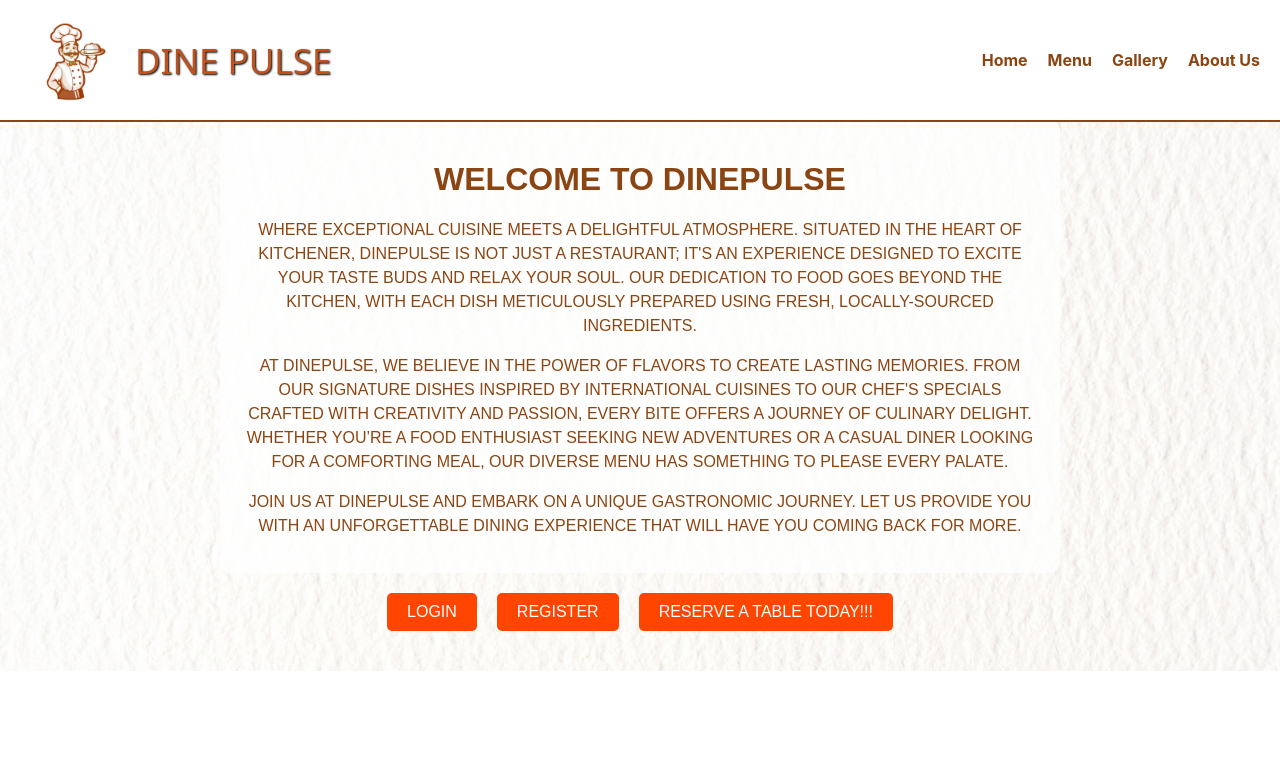
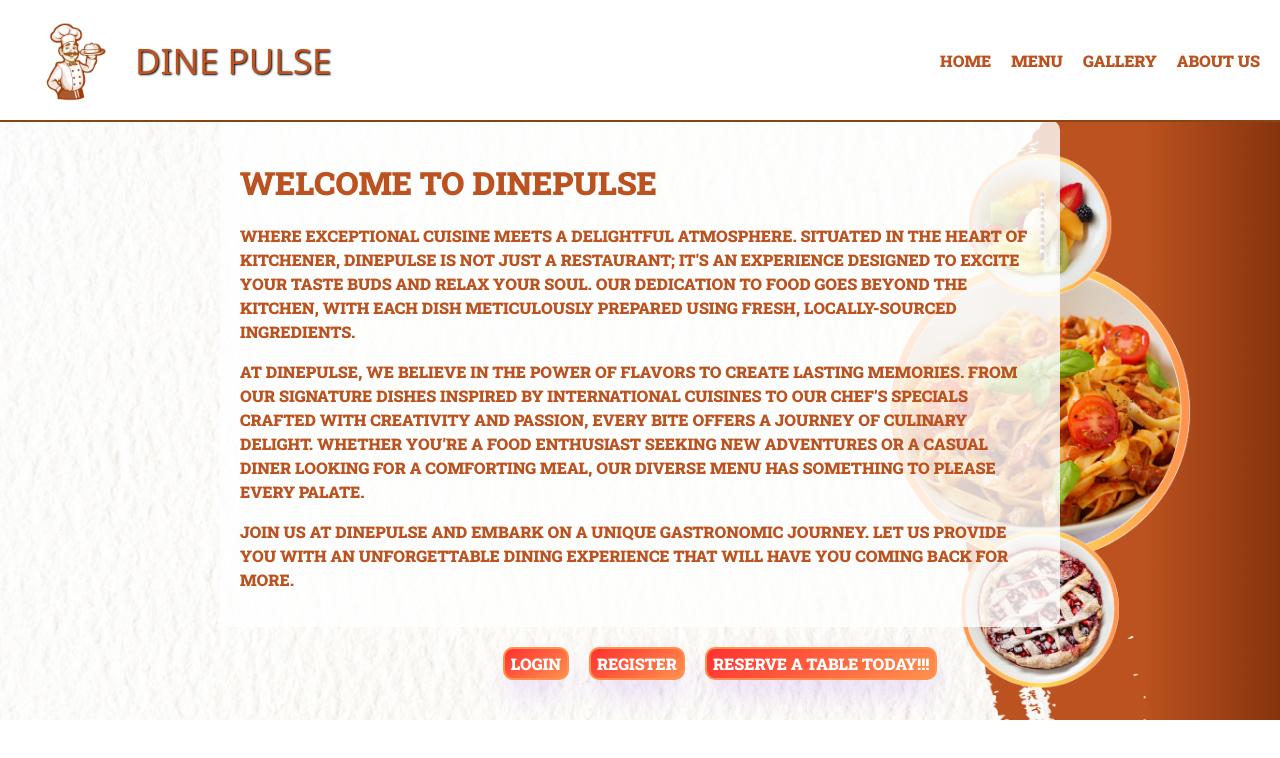
Before and after one commit to NibinByteCode/DinePulse, a React (Create React App) app in the folder DinePulse_Customer/dinepulse_customer/: page / in a window 1280 px wide. Shown: the top 758 px of the page. Built offline with nearby package versions, Linux system fonts and the light colour scheme; a web font is replaced by a local one.

Commit message:
Modify Header, Home Screen designs

```diff
--- a/DinePulse_Customer/dinepulse_customer/src/components/Header.jsx
+++ b/DinePulse_Customer/dinepulse_customer/src/components/Header.jsx
@@ -26,16 +26,16 @@ const Header = () => {
       <nav className={`nav ${isMobileMenuOpen ? "nav-open" : ""}`}>
         <ul>
           <li>
-            <Link to="/">Home</Link>
+            <Link to="/">HOME</Link>
           </li>
           <li>
-            <Link to="/menu">Menu</Link>
+            <Link to="/menu">MENU</Link>
           </li>
           <li>
-            <Link to="/gallery">Gallery</Link>
+            <Link to="/gallery">GALLERY</Link>
           </li>
           <li>
-            <Link to="/aboutus">About Us</Link>
+            <Link to="/aboutus">ABOUT US</Link>
           </li>
         </ul>
       </nav>
--- a/DinePulse_Customer/dinepulse_customer/src/styles/Header.css
+++ b/DinePulse_Customer/dinepulse_customer/src/styles/Header.css
@@ -45,9 +45,11 @@
 }
 .header .nav ul li a {
   text-decoration: none;
-  color: #8B4513;
+  color: #bb521f;
   font-weight: bold;
   transition: color 0.3s;
+  font-family: "Roboto Slab", serif;
+  font-size: 16px;
 }
 .header .nav ul li a:hover {
   color: #FF4500;
--- a/DinePulse_Customer/dinepulse_customer/src/styles/Header.scss
+++ b/DinePulse_Customer/dinepulse_customer/src/styles/Header.scss
@@ -51,9 +51,11 @@
             li {
                 a {
                     text-decoration: none;
-                    color: #8B4513;
+                    color: #bb521f;
                     font-weight: bold;
                     transition: color 0.3s;
+                    font-family: "Roboto Slab", serif;
+                    font-size: 16px;
 
                     &:hover {
                         color: #FF4500;
--- a/DinePulse_Customer/dinepulse_customer/src/styles/Home.css
+++ b/DinePulse_Customer/dinepulse_customer/src/styles/Home.css
@@ -1,11 +1,13 @@
 .home {
-  background: url("../assets/plain_background.png") no-repeat center center;
+  background: url("../assets/customer-home-background.png") no-repeat center center;
   background-size: cover;
-  color: #8B4513;
-  text-align: center;
+  color: #bb521f;
+  /*text-align: center;*/
   padding: 40px 20px;
-  font-family: Arial, sans-serif;
+  /*font-family: Arial, sans-serif;*/
   margin-top: 80px;
+  font-family: "Roboto Slab", serif;
+  text-align: left;
 }
 .home .intro-section {
   background-color: rgba(255, 255, 255, 0.8);
@@ -30,7 +32,7 @@
   gap: 20px;
 }
 .home .buttons button {
-  background-color: #ff4500;
+  /* background-color: #ff4500;
    color: #fff;
    border: none;
    padding: 10px 20px;
@@ -38,6 +40,18 @@
    cursor: pointer;
    transition: background-color 0.3s;
    border-radius: 5px;
+   width: 50%;*/
+  height: 33px;
+  translate: 80px;
+  border: 2px solid #ff914d;
+  border-radius: 10px;
+  cursor: pointer;
+  font-size: 17px;
+  color: #fff;
+  background-image: linear-gradient(144deg, #ff3131, #ff914d);
+  box-shadow: rgba(151, 65, 252, 0.2) 0 15px 30px -5px;
+  font-family: "Roboto Slab", serif;
+  font-size: 16px;
 }
 .home .buttons button:hover {
   background-color: #e03d00;
--- a/DinePulse_Customer/dinepulse_customer/src/styles/Home.scss
+++ b/DinePulse_Customer/dinepulse_customer/src/styles/Home.scss
@@ -1,11 +1,13 @@
 .home {
-    background: url('../assets/plain_background.png') no-repeat center center;
+    background: url('../assets/customer-home-background.png') no-repeat center center;
     background-size: cover;
-    color: #8B4513;
-    text-align: center;
+    color: #bb521f;
+    /*text-align: center;*/
     padding: 40px 20px;
-    font-family: Arial, sans-serif;
+    /*font-family: Arial, sans-serif;*/
     margin-top: 80px;
+    font-family: "Roboto Slab", serif;
+    text-align: left;
 
     .intro-section {
         background-color: rgba(255, 255, 255, 0.8);
@@ -35,7 +37,7 @@
         gap: 20px;
 
         button {
-            background-color: #ff4500;
+           /* background-color: #ff4500;
             color: #fff;
             border: none;
             padding: 10px 20px;
@@ -43,6 +45,19 @@
             cursor: pointer;
             transition: background-color 0.3s;
             border-radius: 5px;
+            width: 50%;*/
+            height: 33px;
+            translate: 80px;
+            border: 2px solid #ff914d;
+            border-radius: 10px;
+            cursor: pointer;
+            font-size: 17px;
+            color: #fff;
+            background-image: linear-gradient(144deg, #ff3131, #ff914d);
+            box-shadow: rgba(151, 65, 252, 0.2) 0 15px 30px -5px;
+            font-family: "Roboto Slab", serif;
+            font-size: 16px;
+
 
             &:hover {
                 background-color: #e03d00;
@@ -50,6 +65,9 @@
         }
     }
 }
+
+
+
 
 @media (max-width: 768px) {
     .home {
```
Also changed, not shown: 2 other files (tests, documents, lock files or other folders). Lines whose indentation alone changed are shown as unchanged.
